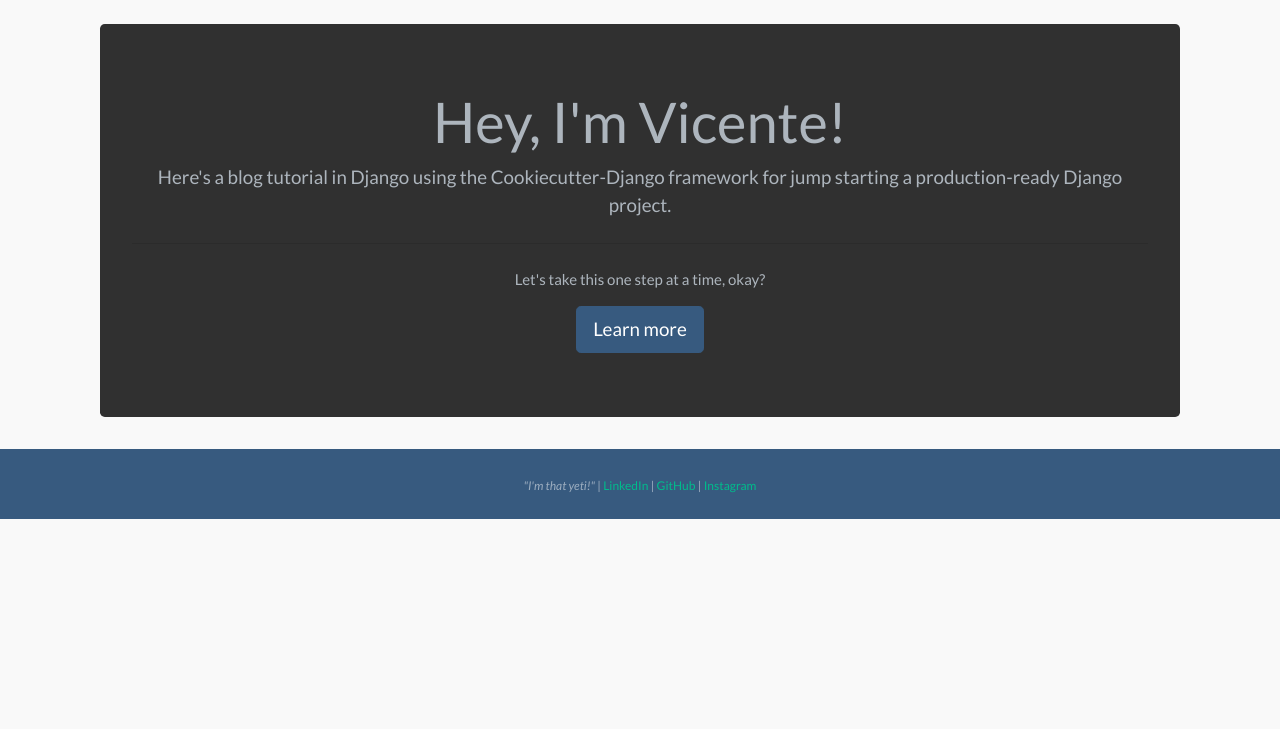
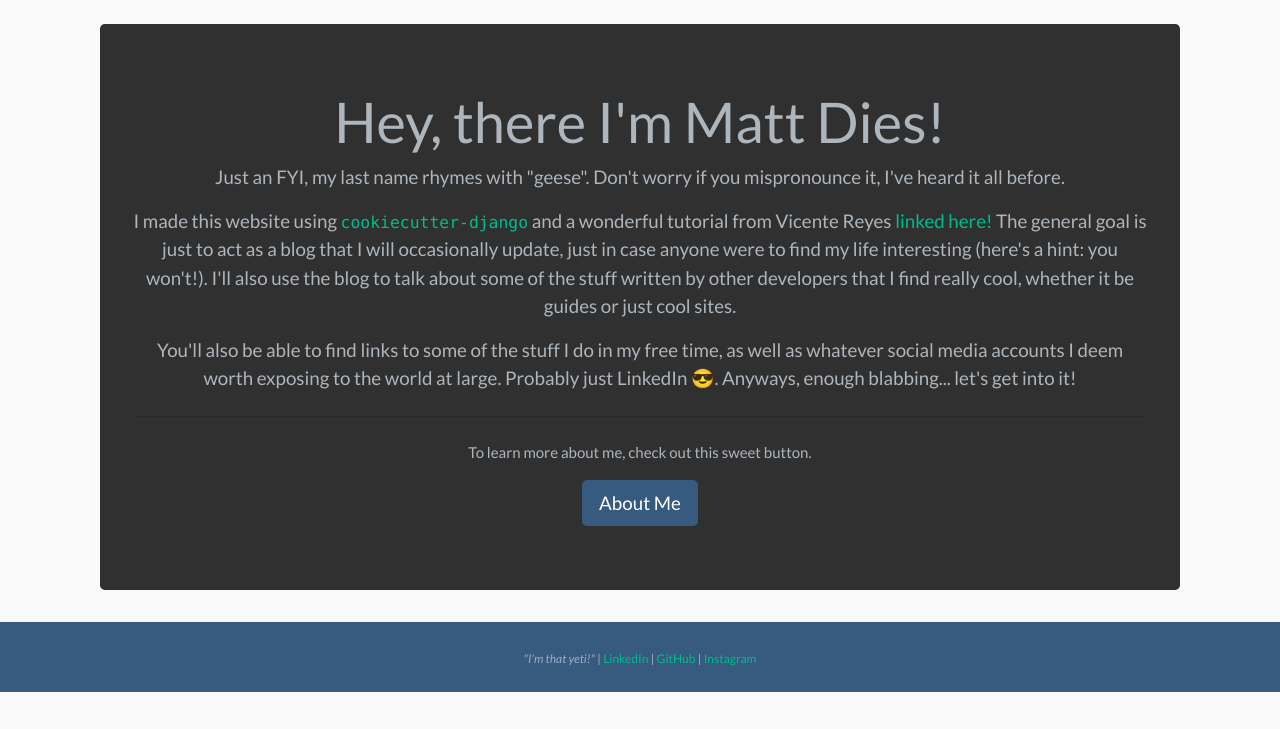
Before and after one commit to matthewkdies/website_v2, a Django app: page / in a window 1280 px wide. Shown: the part 71-800 px from the top of the page. Run offline with Django 4.2, Linux system fonts and the light colour scheme; data that the repository does not hold is empty; some libraries are stand-ins or nearby versions.

Commit message:
Adding home page detail.

```diff
--- a/website_v2/templates/pages/home.html
+++ b/website_v2/templates/pages/home.html
@@ -4,11 +4,13 @@
 {% block content %}
 <header class="container mt-4">
 	<div class="jumbotron text-center">
-	<h1 class="display-4">Hey, I'm Vicente!</h1>
-	<p class="lead">Here's a blog tutorial in Django using the Cookiecutter-Django framework for jump starting a production-ready Django project.</p>
+	<h1 class="display-4">Hey, there I'm Matt Dies!</h1>
+	<p class="lead">Just an FYI, my last name rhymes with "geese". Don't worry if you mispronounce it, I've heard it all before.</p>
+	<p class="lead">I made this website using <a href="https://github.com/cookiecutter/cookiecutter-django"><code>cookiecutter-django</code></a> and a wonderful tutorial from Vicente Reyes <a href="https://learnetto.com/tutorials/creating-a-blog-with-cookiecutter-django-deploying-it-to-heroku">linked here!</a> The general goal is just to act as a blog that I will occasionally update, just in case anyone were to find my life interesting (here's a hint: you won't!). I'll also use the blog to talk about some of the stuff written by other developers that I find really cool, whether it be guides or just cool sites.</p>
+	<p class="lead">You'll also be able to find links to some of the stuff I do in my free time, as well as whatever social media accounts I deem worth exposing to the world at large. Probably just LinkedIn 😎. Anyways, enough blabbing... let's get into it!</p>
 	<hr class="my-4">
-	<p>Let's take this one step at a time, okay?</p>
-	<a class="btn btn-primary btn-lg" href="{% url 'about' %}" role="button">Learn more</a>
+	<p>To learn more about me, check out this sweet button.</p>
+	<a class="btn btn-primary btn-lg" href="{% url 'about' %}" role="button">About Me</a>
 	</div>
 </header>
 <section class="container">
```
